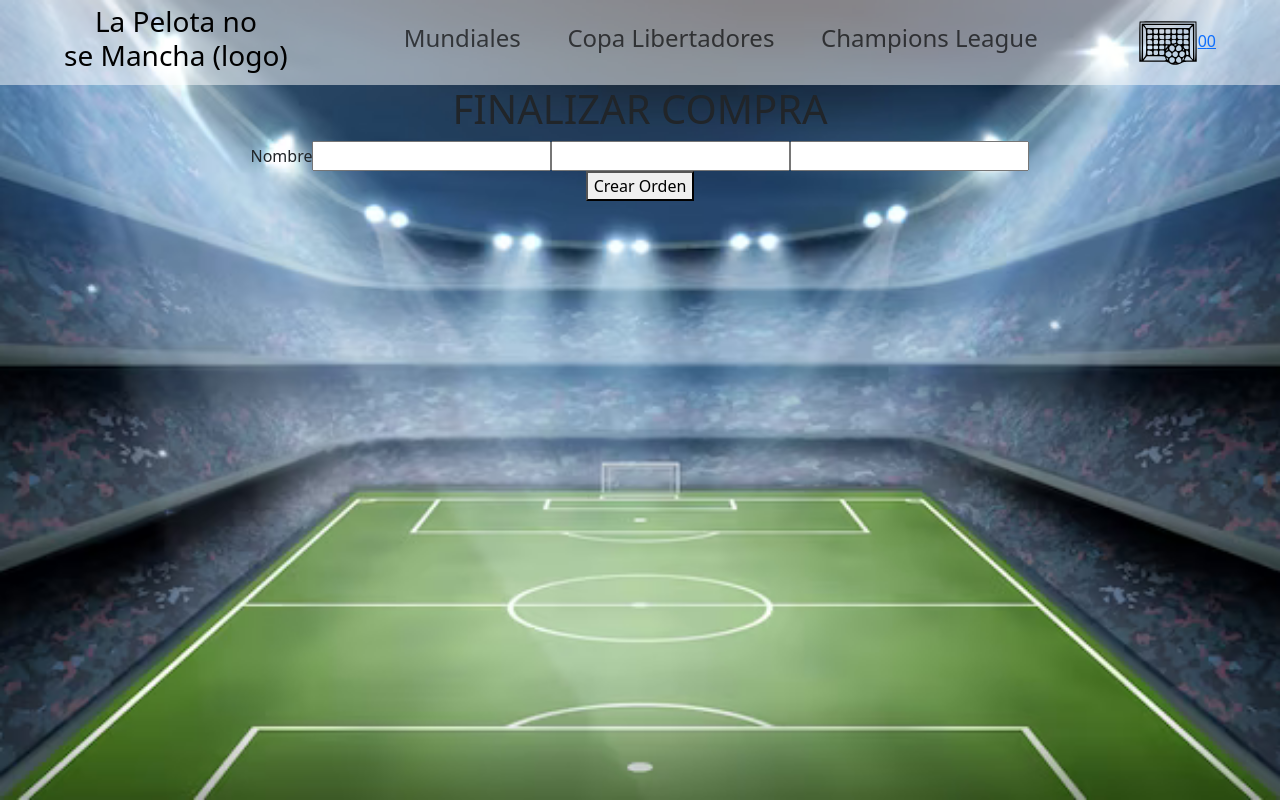
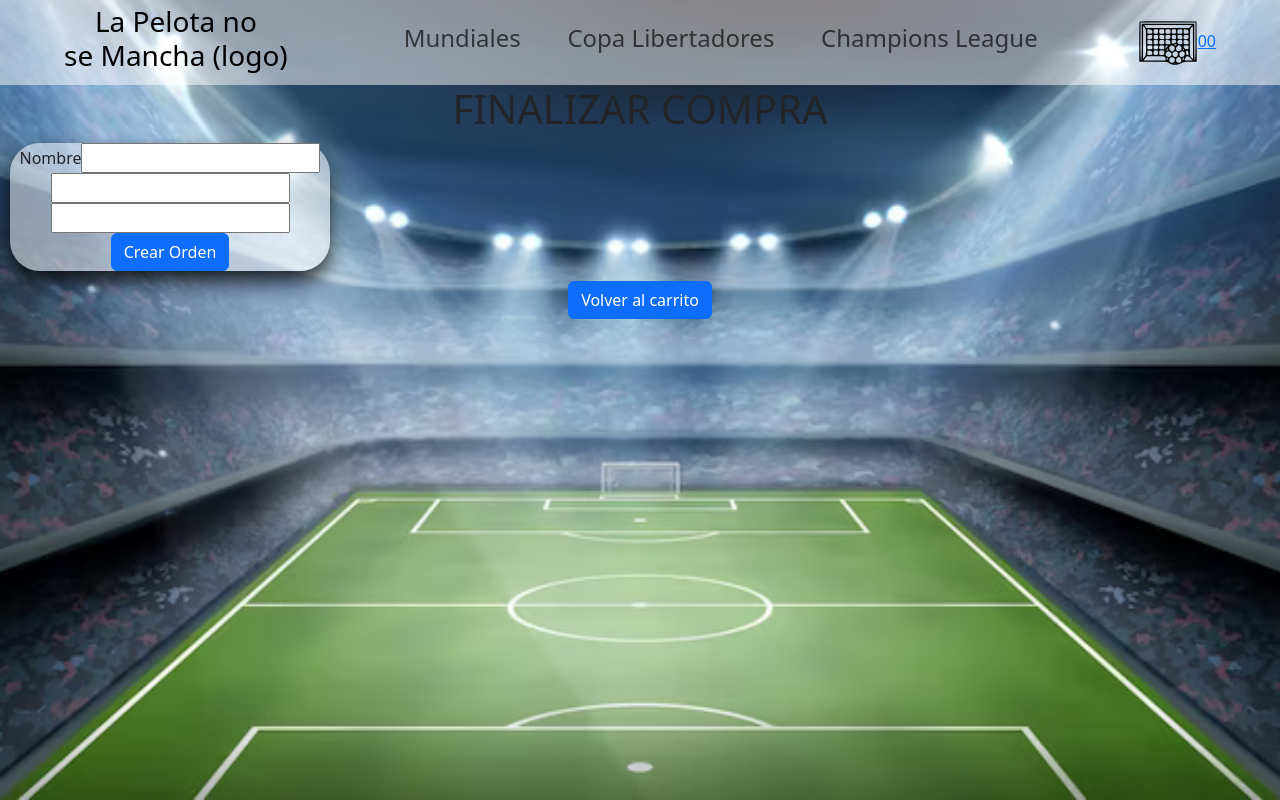
Before and after one commit to Alancg84/ReactProyectoFinal-AlanCascoGiachetto, a React (Create React App) app: page /checkout in a window 1280 px wide. Built offline with nearby package versions, Linux system fonts and the light colour scheme.

Commit message:
agrego estilos

```diff
--- a/src/components/Cart/Cart.css
+++ b/src/components/Cart/Cart.css
@@ -1,4 +1,10 @@
 .btnCartContainer{
+    display: grid;
+    margin: 15px;
+}
+
+.btnCartContainer1{
+    margin: 15px;
     display: flex;
     justify-content: space-evenly;
 }
--- a/src/components/Cart/Cart.js
+++ b/src/components/Cart/Cart.js
@@ -21,9 +21,13 @@ const Cart = () => {
             { cart.map(p => <CartItem key={p.id} {...p}/>) }
             <h3>Total: ${total}</h3>
             <div className='btnCartContainer'>
+                <div className='btnCartContainer1'>
                 <button onClick={() => clearCart()} className="Button btn btn-primary">Limpiar carrito</button>
-                <Link to="/" className="Button btn btn-primary">Volver a productos</Link>
+                <Link to='/' className="Button btn btn-primary">Volver a productos</Link>
+                </div>
+                <div>
                 <Link to='/checkout' className='Button btn btn-primary'>Checkout</Link>
+                </div>
             </div>
 
         </div>
--- a/src/components/Checkout/Checkout.css
+++ b/src/components/Checkout/Checkout.css
@@ -0,0 +1,3 @@
+.checkoucontainer{
+    display: grid;
+}
--- a/src/components/Checkout/Checkout.js
+++ b/src/components/Checkout/Checkout.js
@@ -3,6 +3,7 @@ import { CartContext } from '../../context/CartContext';
 import CheckoutForm from "../CheckoutForm/CheckoutForm";
 import {collection, addDoc} from 'firebase/firestore';
 import {db} from '../../services/firebase/firebaseConfig';
+import { Link } from "react-router-dom";
 import './Checkout.css'
 
 const Checkout = () => {
@@ -45,9 +46,10 @@ const Checkout = () => {
 
     if (orderId) {
         return(
-            <div className="container CardItem">
+            <div className="container CardItem checkoucontainer">
             <h1 className="main-title">Muchas gracias por tu compra!</h1>
             <p>Tu numero de pedido es: {orderId}</p>
+            <Link to='/' className="Button btn btn-primary">Volver a productos</Link>
             </div>
         )
 
@@ -57,6 +59,7 @@ const Checkout = () => {
         <div className="Container">
             <h1>FINALIZAR COMPRA</h1>
             <CheckoutForm onConfirm={handleConfirm} />
+            <Link to='/cart' className="Button btn btn-primary">Volver al carrito</Link>
         </div>
     )
 }
--- a/src/components/CheckoutForm/CheckoutForm.js
+++ b/src/components/CheckoutForm/CheckoutForm.js
@@ -19,7 +19,7 @@ const CheckoutForm = ({ onConfirm }) => {
     }
 
     return(
-        <div className='Container'>
+        <div className='Container CardItem'>
             <form onSubmit={handleConfirm} className='Form'>
                 <label className='Label'>
                     Nombre
@@ -28,7 +28,7 @@ const CheckoutForm = ({ onConfirm }) => {
                     <input className='Input' type='text' value = {email} onChange={({ target }) => setEmail(target.value)}/>
                 </label>
                 <div className='Label'>
-                    <button type='submit' className='Button'>Crear Orden</button>
+                    <button type='submit' className='Button btn btn-primary'>Crear Orden</button>
                 </div>
             </form>
         </div>
```
